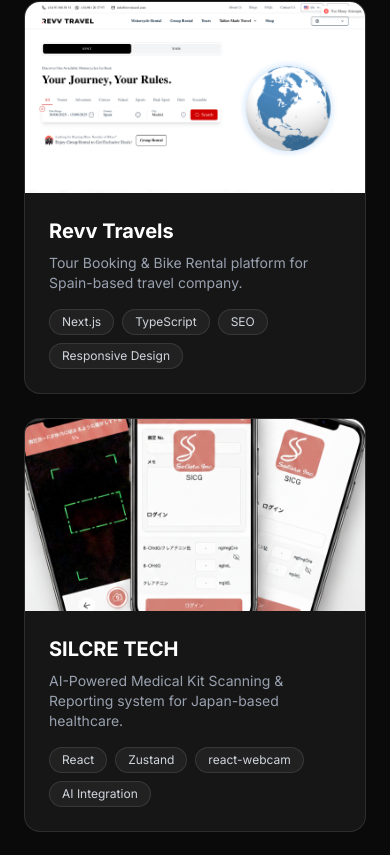
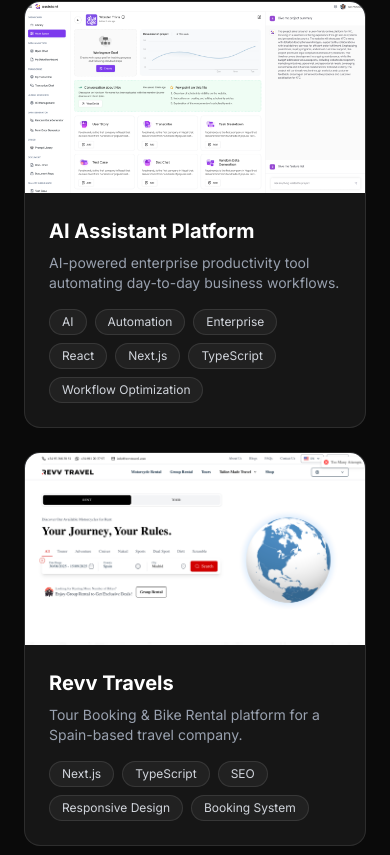
Before and after one commit to dangol-199929/sandeep-dangol, a Next.js app: page / in a window 390 px wide. Shown: the part 4891-5746 px from the top of the page. Built offline with nearby package versions, Linux system fonts and the light colour scheme.

Commit message:
fix: mobile responsive view

```diff
--- a/components/contact-section.tsx
+++ b/components/contact-section.tsx
@@ -42,7 +42,7 @@ export function ContactSection() {
   if (state.succeeded) {
     return (
       <section id="contact" className="py-20 md:py-32">
-        <div className="container mx-auto px-4 sm:px-6">
+        <div className="container mx-auto px-4 sm:px-6 overflow-x-hidden">
           <motion.div
             initial={{ opacity: 0, y: 20 }}
             whileInView={{ opacity: 1, y: 0 }}
@@ -65,7 +65,7 @@ export function ContactSection() {
               transition={{ duration: 0.5 }}
               viewport={{ once: true }}
             >
-              <div className="bg-white/5 border border-white/10 rounded-2xl p-8">
+              <div className="bg-white/5 border border-white/10 rounded-2xl p-6 sm:p-8">
                 <h3 className="text-2xl sm:text-3xl font-bold text-white mb-8">Contact Information</h3>
 
                 <div className="space-y-6">
@@ -138,7 +138,7 @@ export function ContactSection() {
   }
 
   return (
-    <section id="contact" className="py-20 md:py-32">
+    <section id="contact" className="py-20 md:py-32 overflow-x-hidden">
       <div className="container mx-auto px-4 sm:px-6">
         <motion.div
           initial={{ opacity: 0, y: 20 }}
--- a/components/projects-section.tsx
+++ b/components/projects-section.tsx
@@ -31,7 +31,8 @@ function ProjectCard({
     'revv': PRO.revv,
     'ban': PRO.ban,
     'bs': PRO.bs,
-    'koklass': PRO.koklass
+    'koklass': PRO.koklass,
+    'assistant': PRO.assistant
   }
 
   const imageSrc = imageMap[project.image as keyof typeof imageMap]
@@ -96,7 +97,8 @@ function ProjectModal({
     'revv': PRO.revv,
     'ban': PRO.ban,
     'bs': PRO.bs,
-    'koklass': PRO.koklass
+    'koklass': PRO.koklass,
+    'assistant': PRO.assistant
   }
 
   const imageSrc = imageMap[project.image as keyof typeof imageMap]
@@ -122,7 +124,7 @@ function ProjectModal({
             <Image
               src={imageSrc}
               fill
-              className="object-contain"
+              className="object-cover"
               alt={project.title}
             />
           ) : (
@@ -151,7 +153,7 @@ function ProjectModal({
             {project.tags.map((tag) => (
               <span
                 key={tag}
-                className="px-3 py-1 bg-white/5 border border-white/10 rounded-full text-sm text-gray-300"
+                className="px-3 py-1 bg-white/5 border border-white/10 rounded-full h-auto text-sm text-gray-300"
               >
                 {tag}
               </span>
@@ -162,7 +164,7 @@ function ProjectModal({
           {project.metrics.length > 0 && (
             <div className="grid grid-cols-3 gap-4 mb-8">
               {project.metrics.map((metric) => (
-                <div key={metric} className="text-center p-4 bg-white/5 rounded-xl">
+                <div key={metric} className="text-center flex justify-center items-center p-4 bg-white/5 rounded-xl h-auto">
                   <p className="text-emerald-400 font-semibold">{metric}</p>
                 </div>
               ))}
--- a/data/projects.json
+++ b/data/projects.json
@@ -1,46 +1,103 @@
 [
   {
     "id": "1",
-    "title": "Revv Travels",
-    "description": "Tour Booking & Bike Rental platform for Spain-based travel company.",
-    "fullDescription": "Built an interactive platform for travel and bike rentals using Next.js and TypeScript. Delivered SEO optimization and design implementation, improving site visibility and user flow. Features include booking management, responsive design, and optimized performance.",
-    "image": "revv",
-    "tags": ["Next.js", "TypeScript", "SEO", "Responsive Design"],
+    "title": "AI Assistant Platform",
+    "description": "AI-powered enterprise productivity tool automating day-to-day business workflows.",
+    "fullDescription": "Designed and developed an AI assistant platform to handle HR tasks, client communications, and internal reporting. Features include automated job creation and candidate shortlisting, meeting minute generation, quotation planning, email drafting, and performance review reporting. Implemented modular AI agents for usability, accuracy, and efficiency, resulting in a 60% reduction in manual effort and faster turnaround across workflows.",
+    "image": "assistant",
+    "tags": [
+      "AI",
+      "Automation",
+      "Enterprise",
+      "React",
+      "Next.js",
+      "TypeScript",
+      "Workflow Optimization"
+    ],
     "liveUrl": "#",
     "githubUrl": "#",
-    "metrics": ["SEO optimized", "Improved user flow", "Spain market"]
+    "metrics": [
+      "60% reduction in manual administrative effort",
+      "Faster HR and client workflows",
+      "Automated reporting and email tasks"
+    ]
   },
   {
     "id": "2",
-    "title": "SILCRE TECH",
-    "description": "AI-Powered Medical Kit Scanning & Reporting system for Japan-based healthcare.",
-    "fullDescription": "Built a hospital testing system for scanning medical kits and generating AI-driven reports. Implemented camera functionality with react-webcam and managed state using Zustand. Integrated user management and displayed AI-generated reports on the frontend.",
-    "image": "ban",
-    "tags": ["React", "Zustand", "react-webcam", "AI Integration"],
+    "title": "Revv Travels",
+    "description": "Tour Booking & Bike Rental platform for a Spain-based travel company.",
+    "fullDescription": "Built an interactive booking platform using Next.js and TypeScript. Delivered responsive design, SEO optimization, and improved booking reliability. Features include booking management, mobile-first interfaces, and performance tuning for faster user flow.",
+    "image": "revv",
+    "tags": [
+      "Next.js",
+      "TypeScript",
+      "SEO",
+      "Responsive Design",
+      "Booking System"
+    ],
     "liveUrl": "#",
     "githubUrl": "#",
-    "metrics": ["AI-driven reports", "Camera scanning", "Healthcare system"]
+    "metrics": [
+      "Improved booking workflow reliability by 30%",
+      "Enhanced SEO and visibility",
+      "Optimized mobile-first UX"
+    ]
   },
   {
     "id": "3",
-    "title": "BaseStation CRM",
-    "description": "Customer Relationship Management platform for US-based clients.",
-    "fullDescription": "Built frontend components with Next.js and SCSS for a CRM platform. Improved UI performance and streamlined API data handling. Focused on creating intuitive interfaces for managing customer relationships and business processes.",
-    "image": "bs",
-    "tags": ["Next.js", "SCSS", "REST API", "CRM"],
+    "title": "Silcre Tech",
+    "description": "AI-powered medical kit scanning & reporting system for Japan-based healthcare.",
+    "fullDescription": "Built a hospital testing system for scanning medical kits and generating AI-driven reports. Integrated camera functionality with react-webcam, managed state using Zustand, and displayed accurate AI-generated results for healthcare workflows.",
+    "image": "ban",
+    "tags": [
+      "React",
+      "Zustand",
+      "AI Integration",
+      "react-webcam",
+      "Healthcare"
+    ],
     "liveUrl": "#",
     "githubUrl": "#",
-    "metrics": ["Improved UI performance", "Streamlined API", "US market"]
+    "metrics": [
+      "AI-driven medical reports",
+      "Accurate kit scanning",
+      "Streamlined healthcare workflow"
+    ]
   },
   {
     "id": "4",
+    "title": "BaseStation CRM",
+    "description": "CRM platform for US-based enterprise clients.",
+    "fullDescription": "Developed frontend components using Next.js and SCSS for high-volume CRM datasets. Improved UI performance, optimized API data handling, and created intuitive interfaces to streamline customer management and business processes.",
+    "image": "bs",
+    "tags": ["Next.js", "SCSS", "REST API", "CRM", "Performance Optimization"],
+    "liveUrl": "#",
+    "githubUrl": "#",
+    "metrics": [
+      "Enhanced UI performance by 25%",
+      "Streamlined API integration",
+      "Improved enterprise user experience"
+    ]
+  },
+  {
+    "id": "5",
     "title": "Koklass E-Commerce",
     "description": "Multiple e-commerce platforms including KFC Nepal, Pizza World, and Indu Grocery.",
-    "fullDescription": "Contributed to the development of e-commerce platforms including KFC Nepal (Kiosk Web App), Pizza World, and Indu Grocery. Focused on responsive UI, API integration, and optimized user experience for the Nepal market.",
+    "fullDescription": "Contributed to the development of e-commerce platforms with responsive UI, backend API integration, and optimized user experience. Platforms included KFC Nepal Kiosk, Pizza World, and Indu Grocery, supporting transaction-critical flows in the Nepal market.",
     "image": "koklass",
-    "tags": ["React", "E-Commerce", "API Integration", "Responsive UI"],
+    "tags": [
+      "React",
+      "E-Commerce",
+      "API Integration",
+      "Responsive UI",
+      "UX Optimization"
+    ],
     "liveUrl": "#",
     "githubUrl": "#",
-    "metrics": ["Multiple platforms", "Nepal market", "Optimized UX"]
+    "metrics": [
+      "Supported 3+ platforms",
+      "Optimized UX for Nepal market",
+      "Integrated key backend workflows"
+    ]
   }
 ]
--- a/imageconfig.ts
+++ b/imageconfig.ts
@@ -1,13 +1,17 @@
 import me from "./public/me/pic.png";
 
-import bs from './public/projects/basestation.png';
-import revv from './public/projects/revv.png';
-import koklass from './public/projects/koklass.png';
-import ban from './public/projects/phone.png';
-
+import bs from "./public/projects/basestation.png";
+import revv from "./public/projects/revv.png";
+import koklass from "./public/projects/koklass.png";
+import ban from "./public/projects/phone.png";
+import assistant from "./public/projects/assistant.png";
 
 export const ME = me;
 
 export const PRO = {
-    bs, revv, koklass,ban
-}
+  bs,
+  revv,
+  koklass,
+  ban,
+  assistant,
+};
```
Also changed, not shown: public/projects/assistant.png (added).
